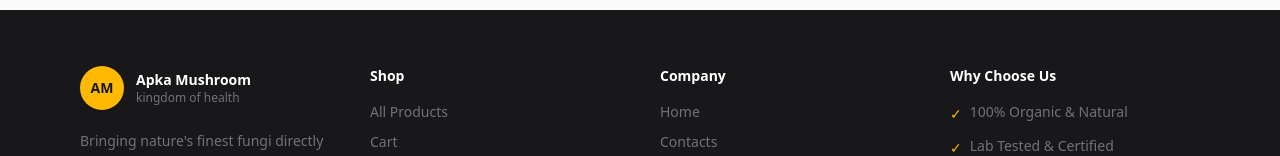
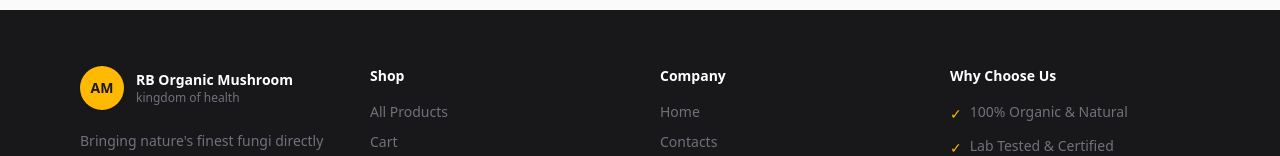
Before and after one commit to chandan9648/Apka_Mushroom, a Next.js app in the folder frontend/: page /auth/login in a window 1280 px wide. Shown: the part 743-899 px from the top of the page. Built offline with nearby package versions, Linux system fonts and the light colour scheme; no server answers.

Commit message:
feat: update footer brand name from 'Apka Mushroom' to 'RB Organic Mushroom'

```diff
--- a/frontend/components/Footer.tsx
+++ b/frontend/components/Footer.tsx
@@ -29,7 +29,7 @@ export function Footer() {
                 AM
               </div>
               <div className="leading-tight">
-                <div className="text-sm font-semibold text-white">Apka Mushroom</div>
+                <div className="text-sm font-semibold text-white">RB Organic Mushroom</div>
                 <div className="text-xs text-zinc-500">kingdom of health</div>
               </div>
             </Link>
```
